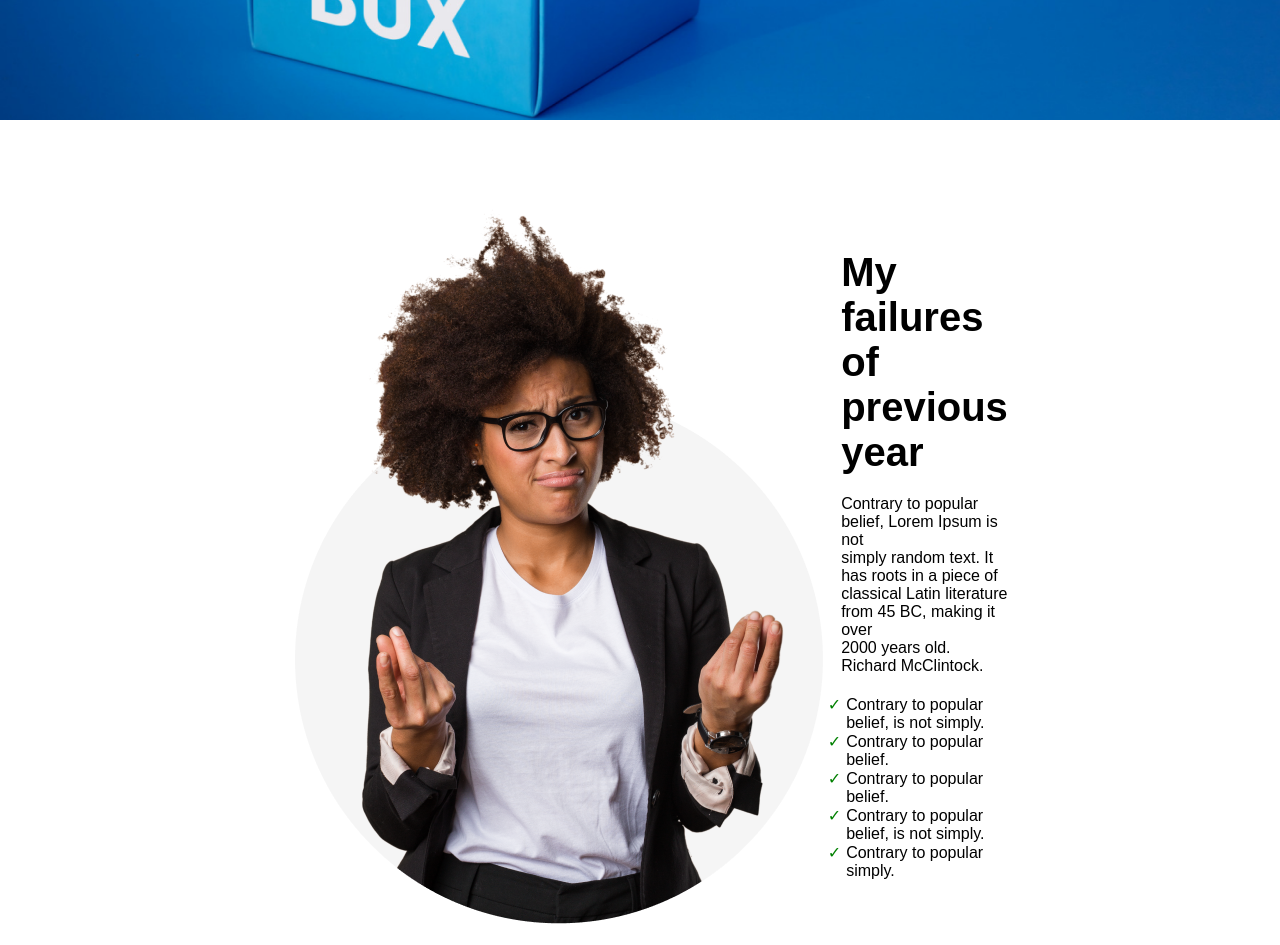
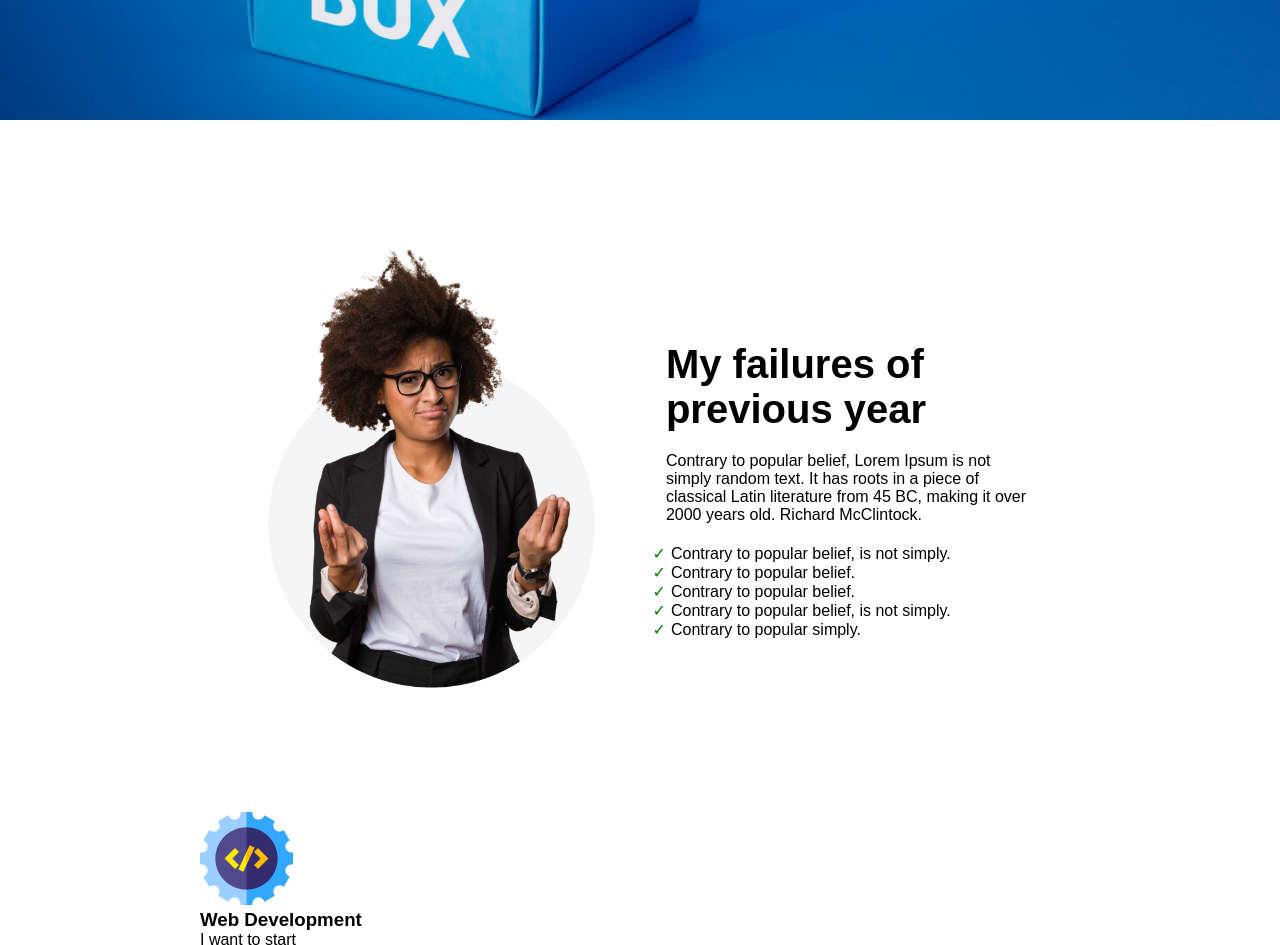
Before and after one commit to mhkm-programmer/assignment1, a plain HTML site: page index.html in a window 1280 px wide. Shown: the part 600-1545 px from the top of the page. Drawn offline with Linux system fonts and the light colour scheme.

Commit message:
Feature added

```diff
--- a/style/portfolio.css
+++ b/style/portfolio.css
@@ -55,27 +55,28 @@
 /* Profile feature style start here  */
 
 .feature{
-
-   padding-top: 120px;
-   padding: 80px;
+   margin-top: 120px;
+   margin-bottom: 120px;
 
 }
 
 .feature-content{
-    margin: 0px;
     display: flex;
+    align-items: center;
     justify-content: center;
+    gap: 60px;
+
 }
 
-
+img{
+    max-width: 100%;
+}
 .feature-image{
-    background-size: cover;
-    background-position: center;
-   background-position: left center;
+   flex-basis: 40%;
 }
 
 .feature-text{
-  padding-top: 50px;
+    padding-top: 50px;
 }
 
 .feature-text h3{
```
